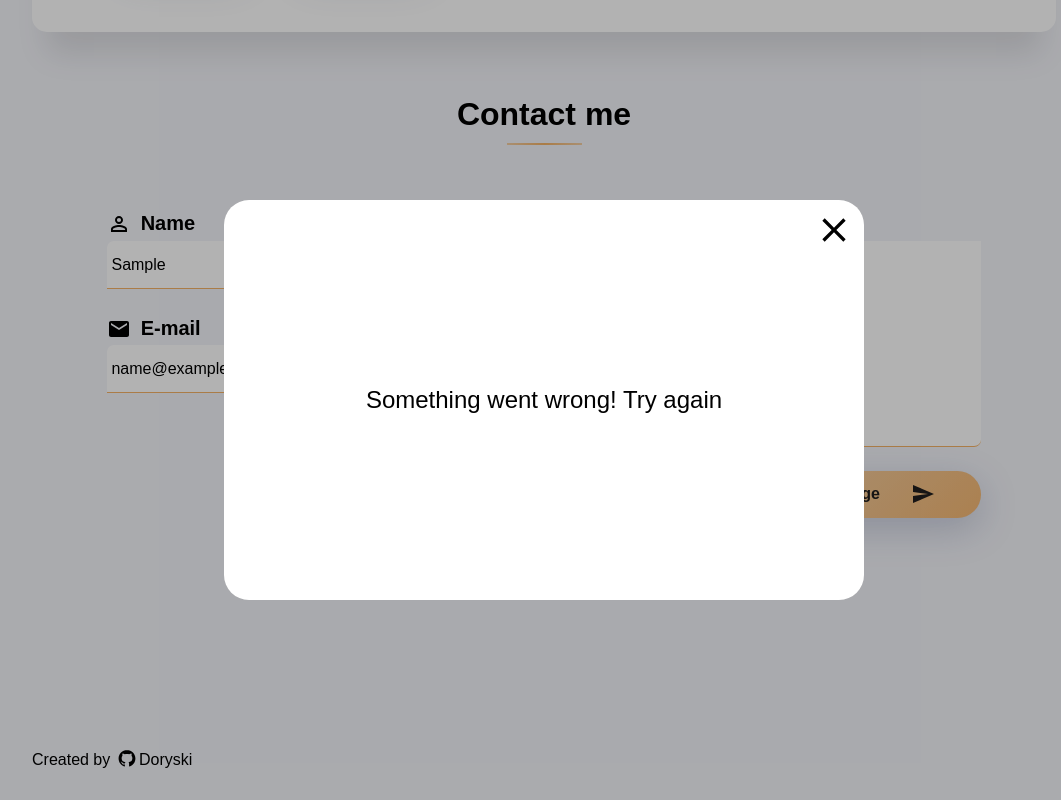
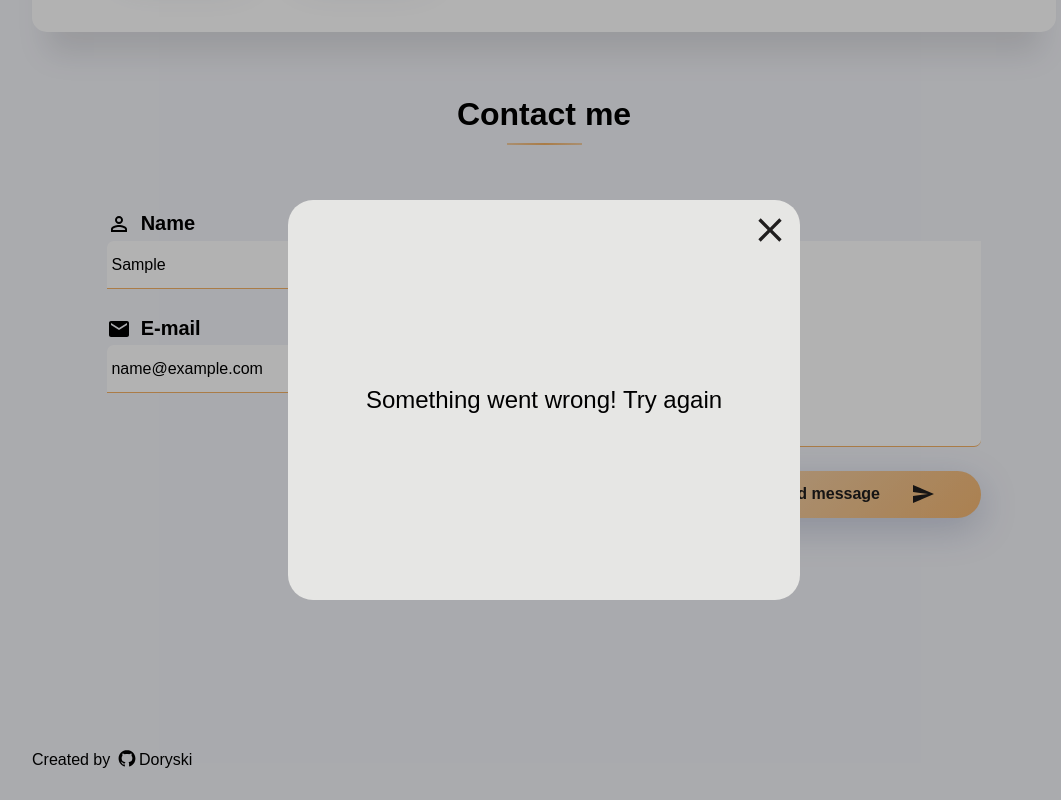
Before and after one commit to Doryski/portfolio, a Next.js app: page / in a window 1280 px wide. Both pictures are taken after typing "Sample", "name@example.com", "Sample" into the empty fields and a click on the button "Send message". Shown: the part 2540-3340 px from the top of the page, without its empty margins (96-1157 px from the left). Built offline with nearby package versions, Linux system fonts and the light colour scheme; a web font is replaced by a local one.

Commit message:
cleaned some code

```diff
--- a/components/ContactPage/ModalStyled.tsx
+++ b/components/ContactPage/ModalStyled.tsx
@@ -17,13 +17,17 @@ export const ModalContent = styled.section`
 	display: flex;
 	justify-content: center;
 	align-items: center;
-	background-color: white;
+	background-color: ${({ theme }) => theme.colors.light};
 	min-width: 300px;
 	min-height: 200px;
-	width: 50%;
+	width: 80%;
 	height: 50%;
 	border-radius: 25px;
 	position: relative;
+	text-align: center;
+	@media only screen and (min-width: 900px) {
+		width: 40%;
+	}
 `
 export const ModalClose = styled(MdClose)`
 	position: absolute;
@@ -32,4 +36,11 @@ export const ModalClose = styled(MdClose)`
 	width: 2.5em;
 	height: 2.5em;
 	cursor: pointer;
+	color: ${({ theme }) => theme.colors.dark};
+	transition: all 0.3s ease-out;
+	transform: unset;
+	&:hover {
+		color: ${({ theme }) => theme.colors.primary};
+		transform: rotate(90deg);
+	}
 `
--- a/components/ContactPage/SubmitFormModal.tsx
+++ b/components/ContactPage/SubmitFormModal.tsx
@@ -3,19 +3,19 @@ import ReactDom from 'react-dom'
 import ClientOnly from '../shared/ClientOnly'
 
 const SubmitFormModal = ({
-	isModalOpen,
+	isOpen,
 	children,
 }: {
-	isModalOpen: boolean
+	isOpen: boolean
 	children: React.ReactNode
 }) => {
-	if (!isModalOpen) return null
+	if (!isOpen) return null
 
 	return (
 		<ClientOnly>
 			{ReactDom.createPortal(
 				<>{children}</>,
-				document.getElementById('submitForm')!
+				document?.getElementById('submitForm')!
 			)}
 		</ClientOnly>
 	)
--- a/components/ContactPage/index.tsx
+++ b/components/ContactPage/index.tsx
@@ -1,4 +1,4 @@
-import React, { useContext, useReducer, useRef } from 'react'
+import React, { useContext, useEffect, useReducer, useRef } from 'react'
 import { GlobalContext } from 'context'
 import SectionName from '../shared/SectionName'
 import { useForm } from 'react-hook-form'
@@ -26,7 +26,7 @@ const ContactPage = () => {
 	const { isMobile } = useDeviceDetect()
 	const { register, handleSubmit, errors, reset } = useForm()
 	const [submit, dispatch] = useReducer(reducer, initialSubmit)
-	const { isDialogOpen: isModalOpen, open, close } = useDialogHandler(false)
+	const { isOpen, open, close } = useDialogHandler(false)
 	const dialogRef = useRef<HTMLDivElement>(null!)
 	useDetectOutsideClick(dialogRef, close)
 
@@ -51,10 +51,12 @@ const ContactPage = () => {
 	const message = <Message {...inputProps} />
 	const submitForm = (
 		<SubmitForm loading={submit.loading}>
-			<SubmitFormModal isModalOpen={isModalOpen}>
+			<SubmitFormModal isOpen={isOpen}>
 				<ModalBlur>
 					<ModalContent ref={dialogRef}>
-						<ModalClose onClick={close} />
+						<div onClick={close}>
+							<ModalClose />
+						</div>
 						<SubmitMessage>
 							{submit.success && content?.contact?.success}
 							{submit.failure && content?.contact?.failure}
--- a/components/Header/index.tsx
+++ b/components/Header/index.tsx
@@ -1,4 +1,4 @@
-import React, { useRef } from 'react'
+import { useRef } from 'react'
 import styled from 'styled-components'
 import Menu from './Menu'
 import LangSwitch from './LangSwitch'
@@ -12,13 +12,15 @@ const Header = () => {
 	const { isMobile, isDesktop } = useDeviceDetect()
 	const burgerRef = useRef<HTMLButtonElement>(null!)
 	const menuRef = useRef<HTMLUListElement>(null!)
-	const { isDialogOpen: isNavOpen, toggle, close } = useDialogHandler(false)
+	const { isOpen, toggle, close } = useDialogHandler(false)
 	useHandleMobileMenu([burgerRef, menuRef], close)
+	const isTablet = !isMobile && !isDesktop
+	const menuProps = { isOpen, menuRef, close }
 
 	return (
 		<HeaderWrapper>
 			<ClientOnly>
-				{(!isMobile && !isDesktop) || isMobile ? (
+				{isTablet || isMobile ? (
 					<>
 						<NavWrapper>
 							<BurgerWrapper>
@@ -28,11 +30,11 @@ const Header = () => {
 									type='button'
 									aria-label='Toggle navigation'
 									onClick={toggle}>
-									<MenuIcon isNavOpen={isNavOpen} />
+									<MenuIcon isOpen={isOpen} />
 								</Button>
 							</BurgerWrapper>
 						</NavWrapper>
-						<Menu isOpen={isNavOpen} menuRef={menuRef} close={close} />
+						<Menu {...menuProps} />
 					</>
 				) : (
 					<NavWrapper>
@@ -80,7 +82,7 @@ export const BurgerWrapper = styled.div`
 	}
 `
 export const MenuIcon = styled(
-	({ isNavOpen, ...props }: { isNavOpen: boolean }) =>
+	({ isOpen: isNavOpen, ...props }: { isOpen: boolean }) =>
 		isNavOpen ? <MdClose {...props} /> : <MdMenu {...props} />
 )`
 	width: 1.8rem;
--- a/hooks/useDialogHandler.ts
+++ b/hooks/useDialogHandler.ts
@@ -1,12 +1,12 @@
 import { useState } from 'react'
 
 export default function useDialogHandler(initialState: boolean) {
-	const [isDialogOpen, setIsDialogOpen] = useState(initialState)
+	const [isOpen, setIsOpen] = useState(initialState)
 
 	return {
-		open: () => setIsDialogOpen(true),
-		close: () => setIsDialogOpen(false),
-		toggle: () => setIsDialogOpen(!isDialogOpen),
-		isDialogOpen,
+		open: () => setIsOpen(true),
+		close: () => setIsOpen(false),
+		toggle: () => setIsOpen((prev) => !prev),
+		isOpen,
 	}
 }
```
